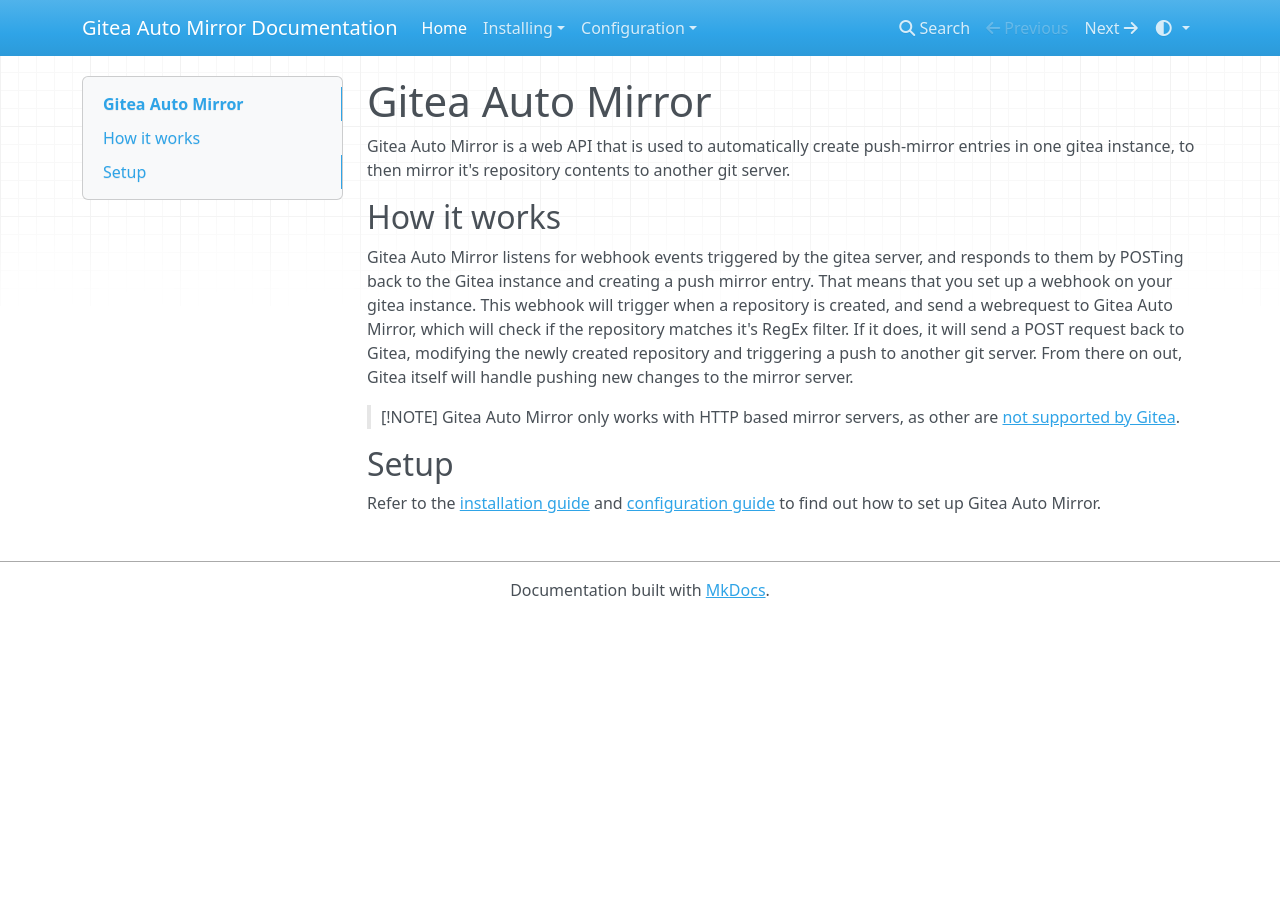
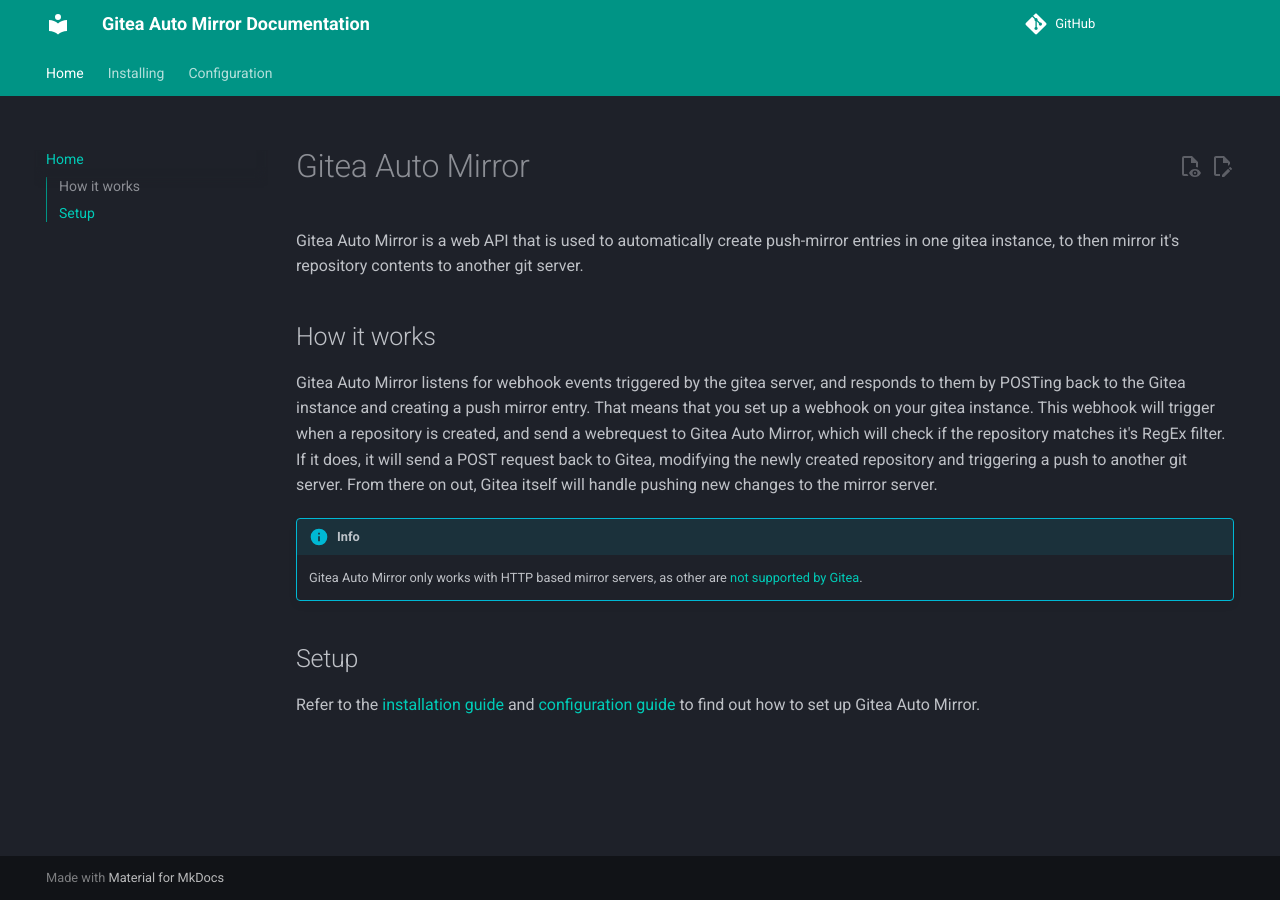
Before and after one commit to LightJack05/gitea-auto-mirror, an MkDocs documentation site: the page built from docs/index.md, in a window 1280 px wide. Built offline with MkDocs 1.6.1 and Material for MkDocs 9.7.7, drawn with Linux system fonts in a browser that asks for light colours; nearby versions of some CDN libraries; plug-ins that fetch from the network failed and are left out; comment, search, counter and statistics services are not loaded.

Commit message:
Added documentation for gitea auto mirror config variables and improved mkdocs.yml

```diff
--- a/docs/index.md
+++ b/docs/index.md
@@ -7,8 +7,8 @@ Gitea Auto Mirror is a web API that is used to automatically create push-mirror
 Gitea Auto Mirror listens for webhook events triggered by the gitea server, and responds to them by POSTing back to the Gitea instance and creating a push mirror entry.
 That means that you set up a webhook on your gitea instance. This webhook will trigger when a repository is created, and send a webrequest to Gitea Auto Mirror, which will check if the repository matches it's RegEx filter. If it does, it will send a POST request back to Gitea, modifying the newly created repository and triggering a push to another git server. From there on out, Gitea itself will handle pushing new changes to the mirror server.
 
-> [!NOTE]
-> Gitea Auto Mirror only works with HTTP based mirror servers, as other are [not supported by Gitea](https://docs.gitea.com/usage/repo-mirror#mirror-an-existing-ssh-repository).
+!!! info "Info"
+    Gitea Auto Mirror only works with HTTP based mirror servers, as other are [not supported by Gitea](https://docs.gitea.com/usage/repo-mirror#mirror-an-existing-ssh-repository).
 
 ## Setup
 
--- a/mkdocs.yml
+++ b/mkdocs.yml
@@ -1,8 +1,19 @@
 site_name: Gitea Auto Mirror Documentation
+markdown_extensions:
+  - admonition
 theme:
-  name: mkdocs
-  color_mode: auto
-  user_color_mode_toggle: true
+  name: material
+  palette:
+    scheme: slate
+    primary: teal
+  features:
+    - navigation.tabs
+    - navigation.sections
+    - navigation.path
+    - toc.follow
+    - toc.integrate
+    - content.action.edit
+    - content.action.view
 nav:
   - Home: index.md
   - Installing:
@@ -14,3 +25,7 @@ nav:
     - Source Configuration: configuring/source.md
     - Gitea Auto Mirror Configuration: configuring/gitea-auto-mirror.md
     - Mirror Configuration: configuring/mirror.md
+repo_url: https://github.com/LightJack05/gitea-auto-mirror
+edit_uri: edit/main/docs/
+plugins:
+  - privacy
```
Also changed, not shown: docs/configuring/gitea-auto-mirror.md (added, +42 -0 lines), 1 other file.
